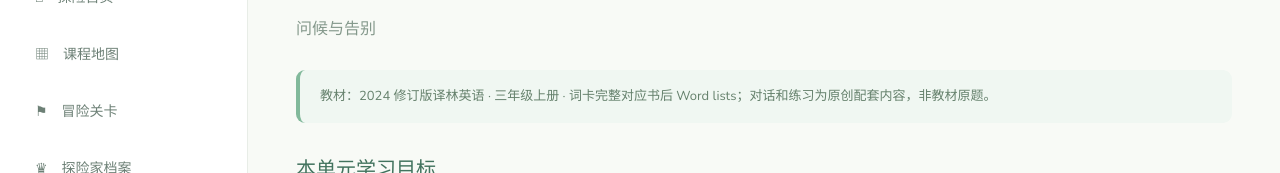
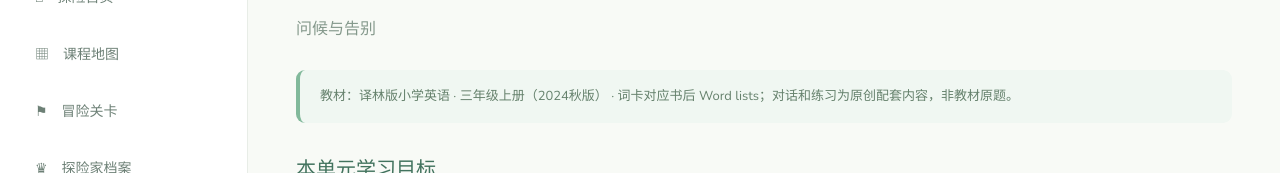
Before and after one commit to manxisuo/lingualand, a Vue app: page / in a window 1280 px wide. Both pictures are taken after a click on the button "📖 单元导学". Shown: the part 202-375 px from the top of the page. Built offline with nearby package versions, Linux system fonts and the light colour scheme.

Commit message:
fix: show correct spring textbook edition in lesson guide

```diff
--- a/src/LessonGuide.vue
+++ b/src/LessonGuide.vue
@@ -9,7 +9,7 @@ function say(s:string){if(!('speechSynthesis' in window))return;window.speechSyn
 <template>
 <section class="lesson-guide">
 <div class="studio-header"><small>✦ TEXTBOOK-ALIGNED LEARNING</small><h2>{{unit.title}}</h2><p>{{unit.description}}</p></div>
-<div v-if="isTextbook" class="lesson-source">教材：2024 修订版译林英语 · 三年级上册 · 词卡完整对应书后 Word lists；对话和练习为原创配套内容，非教材原题。</div>
+<div v-if="isTextbook" class="lesson-source">教材：译林版小学英语 · {{ unit.id.startsWith('g3b-') ? '三年级下册（2025春版）' : '三年级上册（2024秋版）' }} · 词卡对应书后 Word lists；对话和练习为原创配套内容，非教材原题。</div>
 <div v-else class="lesson-source">当前单元为原创主题练习，尚未与所选教材逐页核对。</div>
 <template v-if="unit.objectives?.length">
 <h3>本单元学习目标</h3><div class="lesson-goals"><div v-for="(goal,i) in unit.objectives" :key="i"><span>0{{i+1}}</span>{{goal}}</div></div>
```
